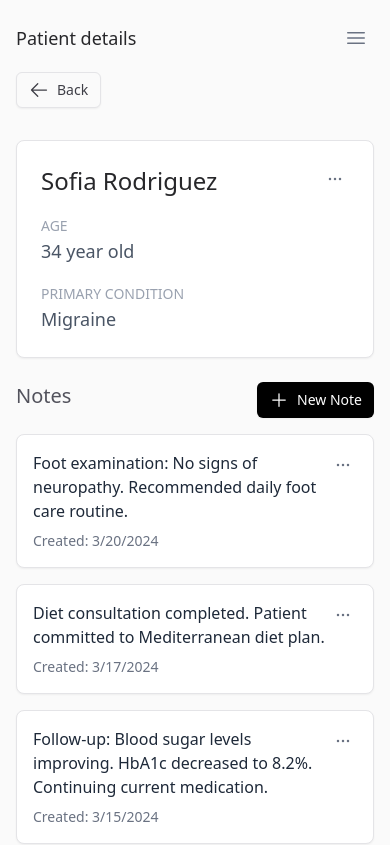
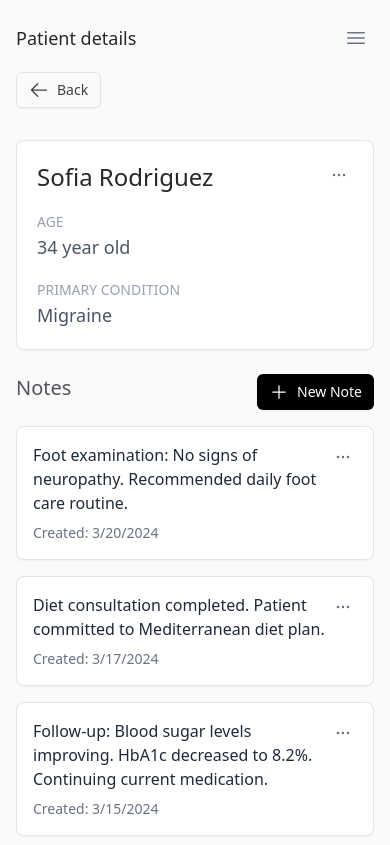
Before and after one commit to manumorante/track-patients, a React (Vite) app: page /patients/1 in a window 390 px wide. Shown: the top 845 px of the page. Built offline with nearby package versions, Linux system fonts and the light colour scheme.

Commit message:
fix: adjust padding

```diff
--- a/src/components/patients/PatientProfile.tsx
+++ b/src/components/patients/PatientProfile.tsx
@@ -17,7 +17,7 @@ export default function PatientProfile({ id }: Props) {
   }
 
   return (
-    <Card className="Profile w-full min-w-80 flex-1 space-y-4 p-6 md:w-auto">
+    <Card className="Profile w-full min-w-80 flex-1 space-y-4 p-5 md:w-auto">
       <div className="flex justify-between">
         <h1 className="text-2xl">{patient.name}</h1>
         <PatientActions patientId={patient.id} />
@@ -36,7 +36,7 @@ export default function PatientProfile({ id }: Props) {
 }
 
 const Skeleton = () => (
-  <Card className="Profile w-full min-w-80 flex-1 space-y-4 p-6 md:w-auto">
+  <Card className="w-full min-w-80 flex-1 space-y-4 p-5 md:w-auto">
     <div className="h-8 w-48 animate-pulse rounded-md bg-zinc-100" />
     <div className="space-y-2">
       <div className="h-4 w-16 animate-pulse rounded-md bg-zinc-100" />
```
